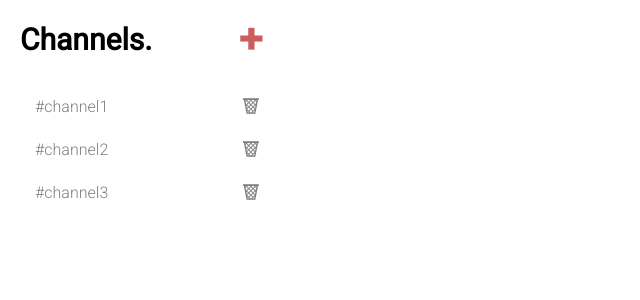
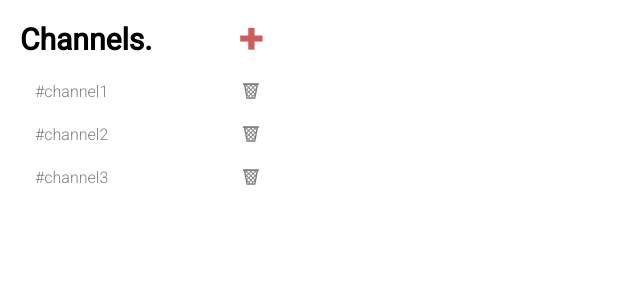
Before and after one commit to Mrazator/send-it-2.0, a React (Create React App) app: page / in a window 1280 px wide. Shown: the top 300 px of the page, without its empty margins (0-640 px from the left). Built offline with nearby package versions, Linux system fonts and the light colour scheme.

Commit message:
Channel to functional component

```diff
--- a/src/js/components/Channel.jsx
+++ b/src/js/components/Channel.jsx
@@ -1,9 +1,17 @@
-import React, {Component} from 'react'
+import React from 'react'
 import PropTypes from 'prop-types'
 import '../../styles/components/Channel.css'
 
-class Channel extends Component {
-    static propTypes = {
+function Channel(props) {
+    return (
+        <li className="Channel">
+            <span onClick={() => props.onStartEditing(props.item.id)}>{props.item.name}</span>
+            <i className="icon-trash" onClick={() => props.onDelete(props.item.id)}/>
+        </li>
+    )
+}
+
+Channel.propTypes = {
     item: PropTypes.shape({
         id: PropTypes.string.isRequired,
         name: PropTypes.string.isRequired,
@@ -11,16 +19,6 @@ class Channel extends Component {
     }).isRequired,
     onDelete: PropTypes.func.isRequired,
     onStartEditing: PropTypes.func.isRequired
-    }
-
-    render() {
-        return (
-            <li className="Channel">
-                <span onClick={() => this.props.onStartEditing(this.props.item.id)}>{this.props.item.name}</span>
-                <i className="icon-trash" onClick={() => this.props.onDelete(this.props.item.id)}/>
-            </li>
-        )
-    }
-}
+};
 
 export default Channel
--- a/src/styles/components/Channels.css
+++ b/src/styles/components/Channels.css
@@ -23,9 +23,9 @@
       .Channels .channels--manage i:hover {
         color: black; }
   .Channels ul {
-    min-height: calc(100vh - 130px);
+    min-height: calc(100vh - 100px);
     margin: 0;
-    padding: 25px 0; }
+    padding: 10px 0; }
 
 .Channels::-webkit-scrollbar {
   width: 3px;
--- a/src/styles/components/Channels.scss
+++ b/src/styles/components/Channels.scss
@@ -34,9 +34,9 @@
   }
 
   ul {
-    min-height: calc(100vh - 130px);
+    min-height: calc(100vh - 100px);
     margin: 0;
-    padding: 25px 0;
+    padding: 10px 0;
   }
 }
 
```
Lines whose indentation alone changed are shown as unchanged.
